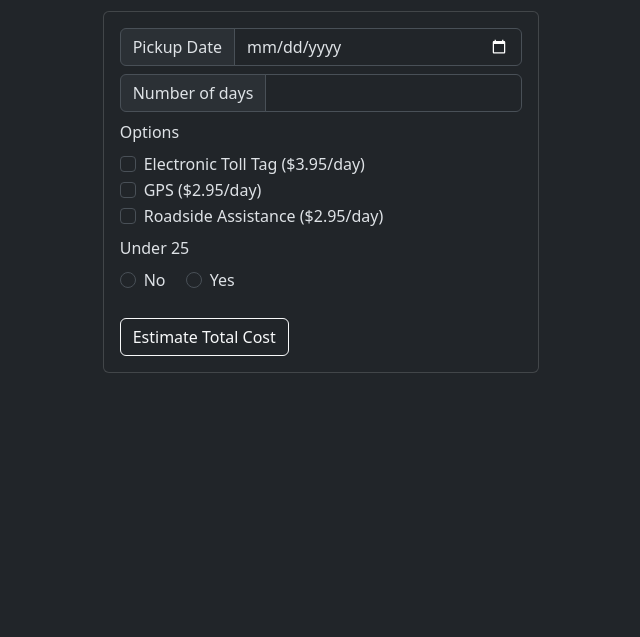
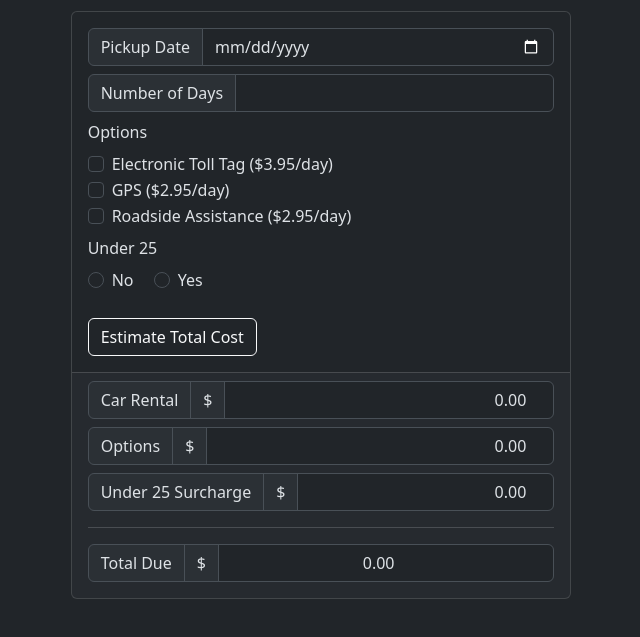
Before and after one commit to icortes/CarRental, a plain HTML site: page index.html in a window 1280 px wide. Shown: the part 69-706 px from the top of the page, without its empty margins (319-959 px from the left). Drawn offline with nearby package versions, Linux system fonts and the light colour scheme.

Commit message:
added cost breakdown

```diff
--- a/index.html
+++ b/index.html
@@ -13,7 +13,7 @@
   <body data-bs-theme="dark">
     <main class="container-md d-flex flex-column align-items-center">
       <h1 class="text-center my-3">ACME Car Rental</h1>
-      <form class="card">
+      <form class="card mb-3">
         <div class="card-body">
           <!-- Date Input -->
           <div class="input-group mb-2">
@@ -27,9 +27,9 @@
           </div>
           <!-- Days -->
           <div class="input-group mb-2">
-            <span class="input-group-text">Number of days</span>
+            <span class="input-group-text">Number of Days</span>
             <input
-              class="form-control"
+              class="form-control text-end"
               type="number"
               aria-label="Number of days"
               id="numOfDays"
@@ -89,6 +89,61 @@
             Estimate Total Cost
           </button>
         </div>
+        <!-- Results / Price Breakdown -->
+        <div class="card-footer text-body-secondary">
+          <!-- Car Rental Fee -->
+          <div class="input-group mb-2">
+            <span class="input-group-text">Car Rental</span>
+            <span class="input-group-text">$</span>
+            <input
+              class="form-control text-end"
+              type="number"
+              aria-label="Car Rental Total"
+              id="carRentalFee"
+              value="0.00"
+              readonly />
+          </div>
+          <!-- Options Fee -->
+          <div class="input-group mb-2">
+            <span class="input-group-text">Options</span>
+            <span class="input-group-text">$</span>
+            <input
+              class="form-control text-end"
+              type="number"
+              aria-label="Options Total"
+              id="optionsFee"
+              value="0.00"
+              readonly />
+          </div>
+          <!-- Under 25 Surcharge Fee -->
+          <div class="input-group mb-2">
+            <span class="input-group-text">Under 25 Surcharge</span>
+            <span class="input-group-text">$</span>
+            <input
+              class="form-control text-end"
+              type="number"
+              aria-label="Under 25 Surcharge Fee"
+              id="under25SurchargeFee"
+              value="0.00"
+              readonly />
+          </div>
+
+          <hr>
+
+          <!-- Total Due -->
+          <div class="input-group mb-2">
+            <span class="input-group-text">Total Due</span>
+            <span class="input-group-text">$</span>
+            <input
+              class="form-control text-center"
+              type="number"
+              aria-label="Total Due"
+              id="totalDue"
+              value="0.00"
+              readonly />
+          </div>
+
+        </div>
       </form>
     </main>
     <script
```
